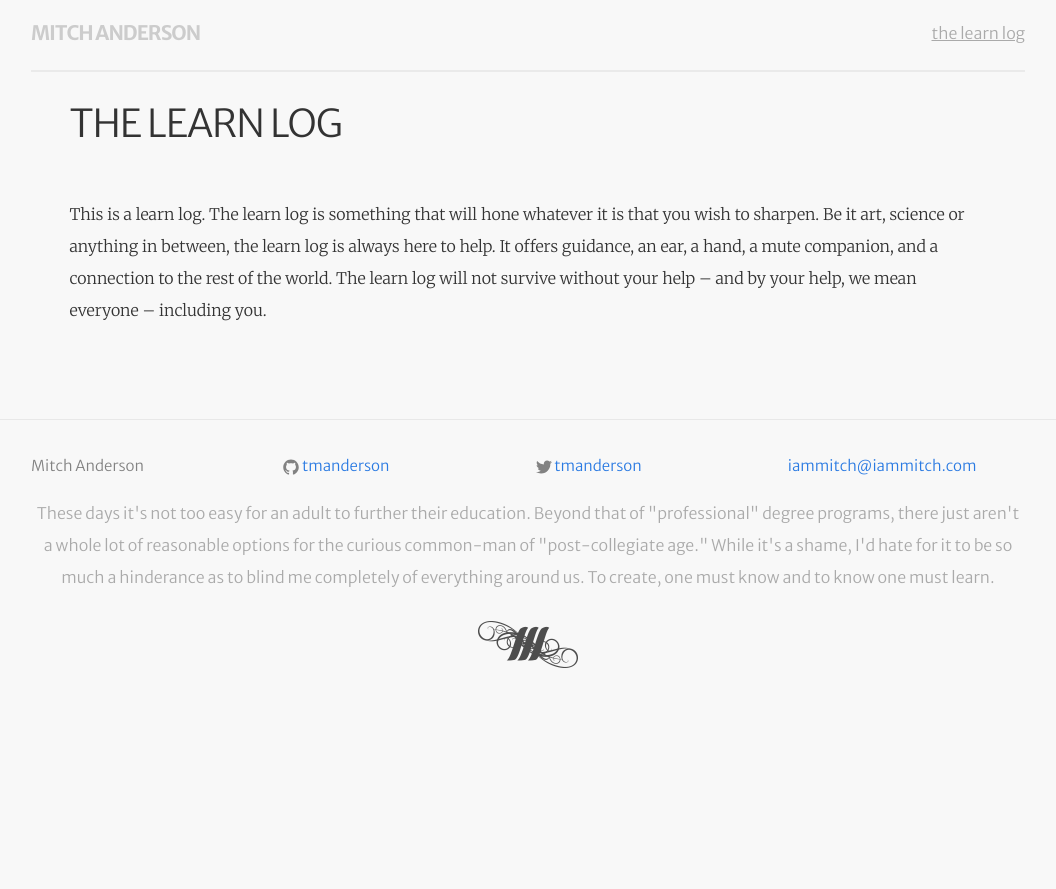
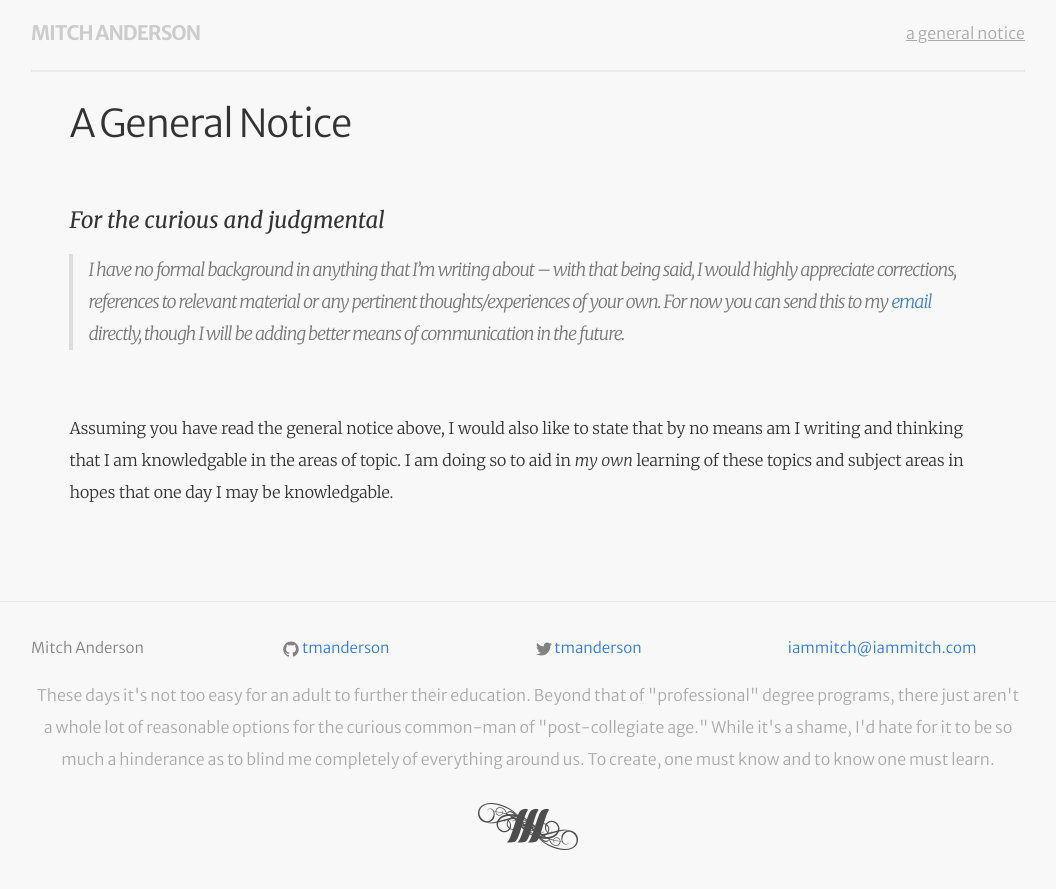
Before and after one commit to tmanderson/tmanderson.github.io, a Jekyll site: the page built from about.md, in a window 1280 px wide. Shown: the top 889 px of the page, without its empty margins (112-1168 px from the left). Built offline with Jekyll 4.4.1, drawn with Linux system fonts in a browser that asks for light colours.

```diff
--- a/_includes/head.html
+++ b/_includes/head.html
@@ -9,5 +9,4 @@
   <link rel="stylesheet" href="{{ "/css/main.css" | prepend: site.baseurl }}">
   <link rel="canonical" href="{{ page.url | replace:'index.html','' | prepend: site.baseurl | prepend: site.url }}">
   <link rel="alternate" type="application/rss+xml" title="{{ site.title }}" href="{{ "/feed.xml" | prepend: site.baseurl | prepend: site.url }}" />
-  <script type="text/javascript" src="http://cdn.mathjax.org/mathjax/latest/MathJax.js?config=TeX-AMS-MML_HTMLorMML"></script>
 </head>
--- a/_sass/_layout.scss
+++ b/_sass/_layout.scss
@@ -1,3 +1,15 @@
+.post-list {
+  .post-meta {
+    background-color: #EEE;
+    display: block;
+    padding-left: 1em;
+  }
+
+  .post-meta + h2 {
+    padding: 0.5em 0 0.5em 0.5em;
+  }
+}
+
 /**
  * Site header
  */
--- a/about.md
+++ b/about.md
@@ -1,11 +1,26 @@
 ---
 layout: page
-title: THE LEARN LOG
+title: A General Notice
 permalink: /about/
 ---
 
-This is a learn log. The learn log is something that will hone whatever it is
+##### *For the curious and judgmental*
+
+> I have no formal background in anything that I'm writing about -- with that
+> being said, I would highly appreciate corrections, references to relevant material
+> or any pertinent thoughts/experiences of your own. For now you can send this to my
+> [email](mitch@iammitch.com) directly, though I will be adding better means of
+> communication in the future.
+
+<br />
+
+Assuming you have read the general notice above, I would also like to state that
+by no means am I writing and thinking that I am knowledgable in the areas of topic.
+I am doing so to aid in *my own* learning of these topics and subject areas in hopes
+that one day I may be knowledgable.
+
+<!-- This is a learn log. The learn log is something that will hone whatever it is
 that you wish to sharpen. Be it art, science or anything in between, the learn log
 is always here to help. It offers guidance, an ear, a hand, a mute companion, and
 a connection to the rest of the world. The learn log will not survive without your
-help -- and by your help, we mean everyone -- including you.
+help -- and by your help, we mean everyone -- including you. -->
```
Also changed, not shown: _layouts/post.html (+12 -3 lines), _posts/2015-02-07-Thought-1.md (+1 -1 lines), index.html (+3 -4 lines).
